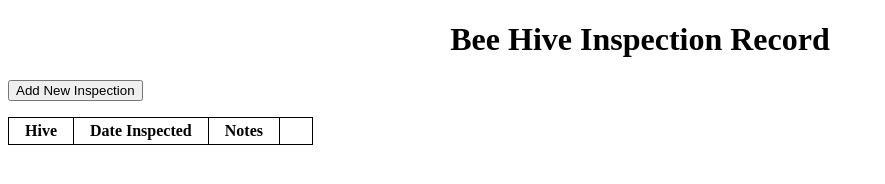
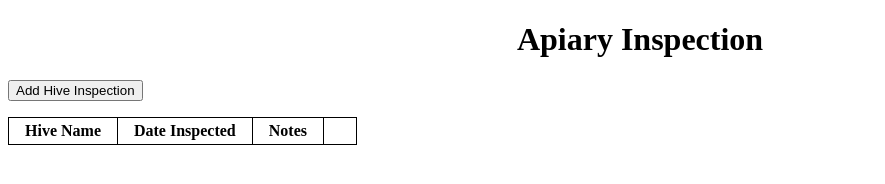
Before and after one commit to barbsimo/html3-week8, a plain HTML site: page index.html in a window 1280 px wide. Shown: the whole page, without its empty margins (0-885 px from the left). Drawn offline with nearby package versions, Linux system fonts and the light colour scheme.

```diff
--- a/index.html
+++ b/index.html
@@ -3,22 +3,22 @@
 <html>
   <head>
     <meta charset="UTF-8" />
-    <title>Final Project - B Simonsen</title>
+    <title>Bee Hive - Simonsen</title>
     <link rel="stylesheet" href="https://maxcdn.bootstrapcdn.com/bootstrap/3.3.7/css/bootstrap-theme.min.css" integrity="sha384-rHyoN1iRsVXV4nD0JutlnGaslCJuC7uwjduW9SVrLvRYooPp2bWYgmgJQIXwl/Sp" crossorigin="anonymous">
     <link rel="stylesheet" href="Basic.css">
   </head>
 
   <body>
-    <h1><center> Bee Hive Inspection Record</center> </h1>
+    <h1><center> Apiary Inspection </center> </h1>
 
     <div id="hiveList">
       <button type="button" id="status">
-        Add New Inspection
+        Add Hive Inspection
       </button>
       <table>
         <thead>
           <tr>
-            <th>Hive</th>
+            <th>Hive Name</th>
             <th>Date Inspected</th>
             <th>Notes</th>
             <th></th>
```
